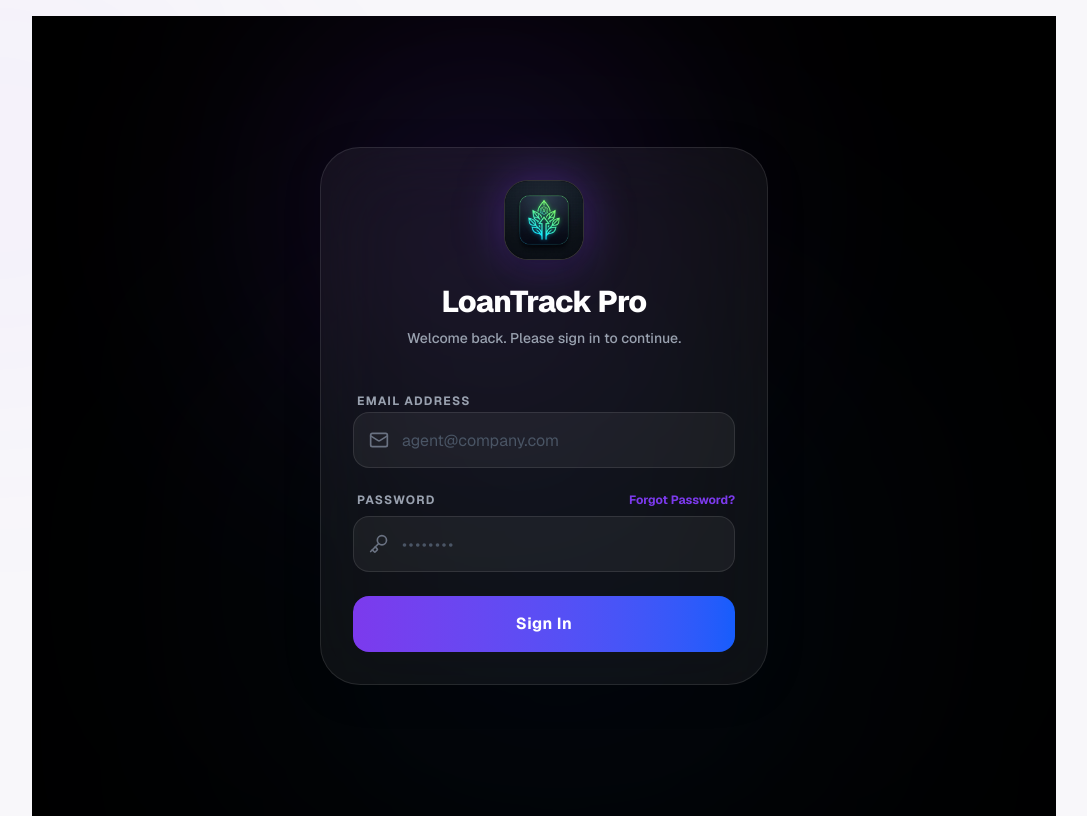
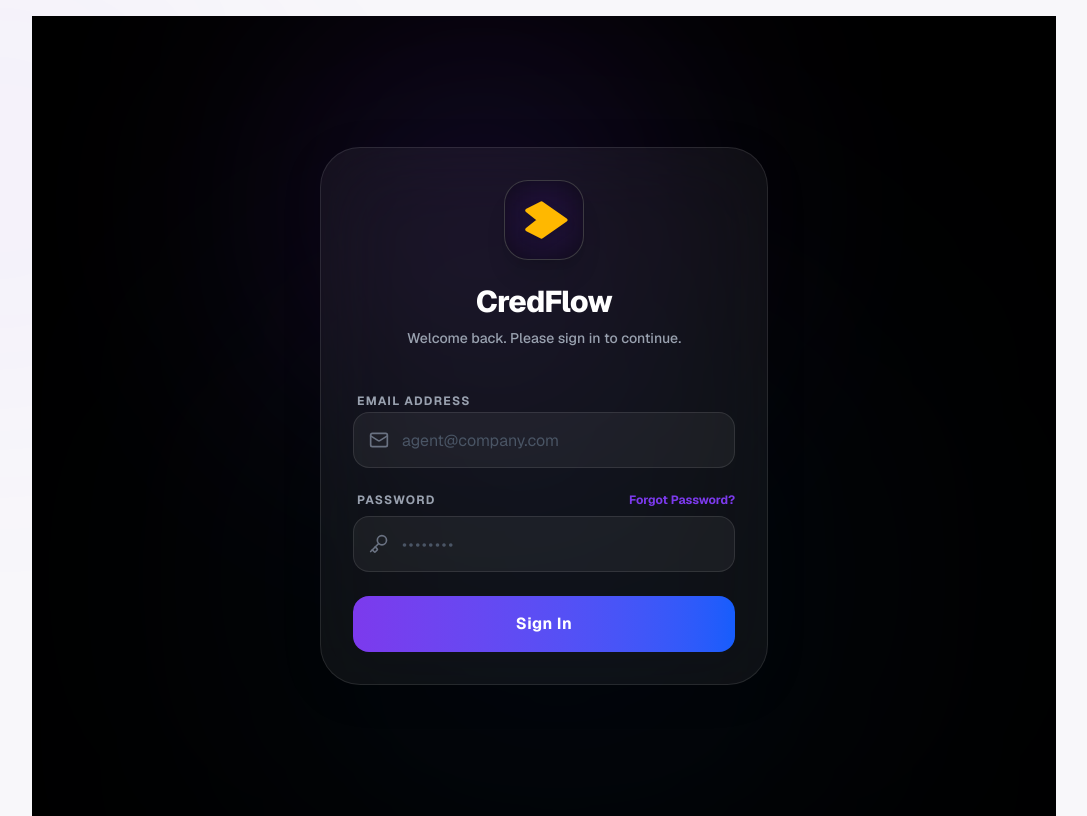
Before and after one commit to dilshandevxx/finance-app-loan-collection, a Next.js app: page /login/auth in a window 1280 px wide. Shown: the whole page, without its empty margins (128-1215 px from the left). Built offline with nearby package versions, Linux system fonts and the light colour scheme.

Commit message:
changed file name

```diff
--- a/src/app/login/auth/page.tsx
+++ b/src/app/login/auth/page.tsx
@@ -6,6 +6,7 @@ import Image from "next/image";
 import { Mail, Key } from "lucide-react";
 import { loginWithPassword } from "@/app/auth-actions";
 import { config } from "@/lib/config";
+import { CredFlowLogo } from "@/components/CredFlowLogo";
 
 export default function AuthLoginPage() {
   const [email, setEmail] = useState("");
@@ -42,19 +43,11 @@ export default function AuthLoginPage() {
 
         {/* Header with New Logo */}
         <div className="flex flex-col items-center mb-10">
-          <div className="relative w-20 h-20 mb-6 group">
-            <div className="absolute inset-0 bg-primary/40 rounded-[1.5rem] blur-xl group-hover:blur-2xl transition-all duration-500" />
-            <div className="relative w-full h-full rounded-[1.5rem] overflow-hidden border border-white/20 shadow-xl bg-black">
-              <Image
-                src="/icon-192x192.png"
-                alt="Logo"
-                fill
-                className="object-cover"
-                sizes="80px"
-              />
-            </div>
+          <div className="relative w-20 h-20 mb-6 flex items-center justify-center rounded-[1.5rem] bg-black/50 border border-white/20 shadow-xl overflow-hidden group">
+            <div className="absolute inset-0 bg-primary/20 blur-xl group-hover:blur-2xl transition-all duration-500" />
+            <CredFlowLogo className="w-12 h-12 relative z-10 drop-shadow-lg group-hover:scale-105 transition-transform" />
           </div>
-          <h2 className="text-3xl font-extrabold text-white tracking-tight">{config.appName || "LoanTrack Pro"}</h2>
+          <h2 className="text-3xl font-extrabold text-white tracking-tight">{config.appName}</h2>
           <p className="text-sm text-gray-400 mt-2 text-center font-medium">Welcome back. Please sign in to continue.</p>
         </div>
 
--- a/src/app/welcome/page.tsx
+++ b/src/app/welcome/page.tsx
@@ -2,6 +2,7 @@ import Link from "next/link";
 import Image from "next/image";
 import { ArrowUpRight, WifiOff, BarChart3, MapPin, Circle, PlayCircle, Star, CircleDashed } from "lucide-react";
 import { config } from "@/lib/config";
+import { CredFlowLogo } from "@/components/CredFlowLogo";
 
 export default function WelcomePage() {
   return (
@@ -10,7 +11,7 @@ export default function WelcomePage() {
       {/* ── Nav ── */}
       <header className="px-6 sm:px-12 py-8 flex items-center justify-between max-w-[1400px] mx-auto">
         <div className="flex items-center gap-3">
-          <CircleDashed className="w-7 h-7 text-white stroke-[1.5]" />
+          <CredFlowLogo className="w-8 h-8" />
           <span className="text-sm font-semibold tracking-tight">{config.appName}</span>
         </div>
         <div className="flex items-center gap-6">
--- /dev/null
+++ b/src/components/CredFlowLogo.tsx
@@ -0,0 +1,20 @@
+import React from 'react';
+
+export function CredFlowLogo({ className = "w-8 h-8" }: { className?: string }) {
+  return (
+    <svg
+      className={className}
+      viewBox="0 0 100 100"
+      fill="none"
+      xmlns="http://www.w3.org/2000/svg"
+    >
+      <path
+        d="M 15 30 L 45 15 L 95 50 L 45 85 L 15 70 L 40 50 Z"
+        fill="#FFB800"
+        stroke="#FFB800"
+        strokeWidth="8"
+        strokeLinejoin="round"
+      />
+    </svg>
+  );
+}
--- a/src/lib/config.ts
+++ b/src/lib/config.ts
@@ -1,5 +1,5 @@
 export const config = {
-  appName: process.env.NEXT_PUBLIC_APP_NAME || "LoanTrack Pro",
+  appName: process.env.NEXT_PUBLIC_APP_NAME || "CredFlow",
   appShortName: process.env.NEXT_PUBLIC_APP_SHORT_NAME || "LoanTrack",
   appDescription: process.env.NEXT_PUBLIC_APP_DESCRIPTION || "Professional loan collection and management platform",
   supportContact: process.env.NEXT_PUBLIC_SUPPORT_CONTACT || "support@loantrack.com",
```
